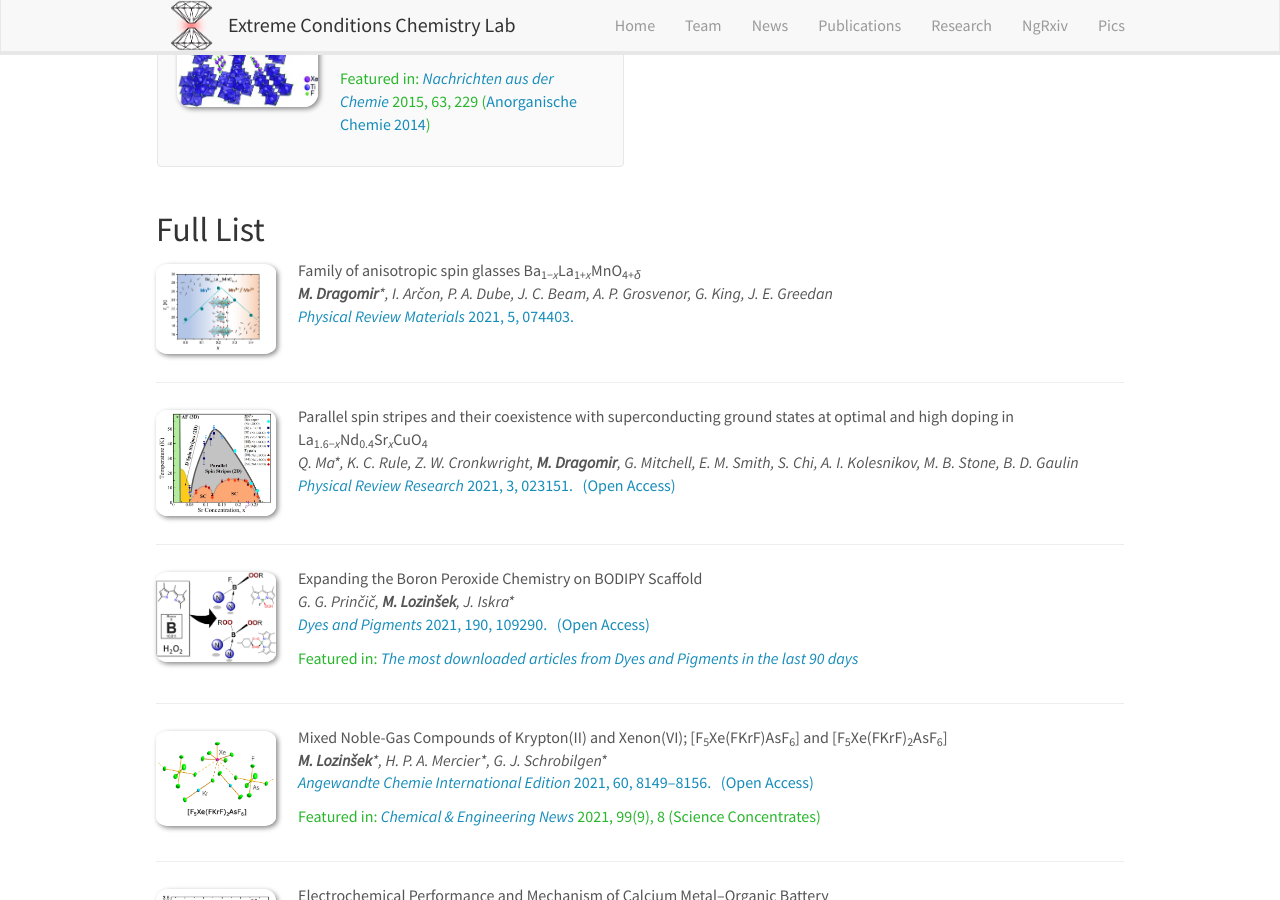
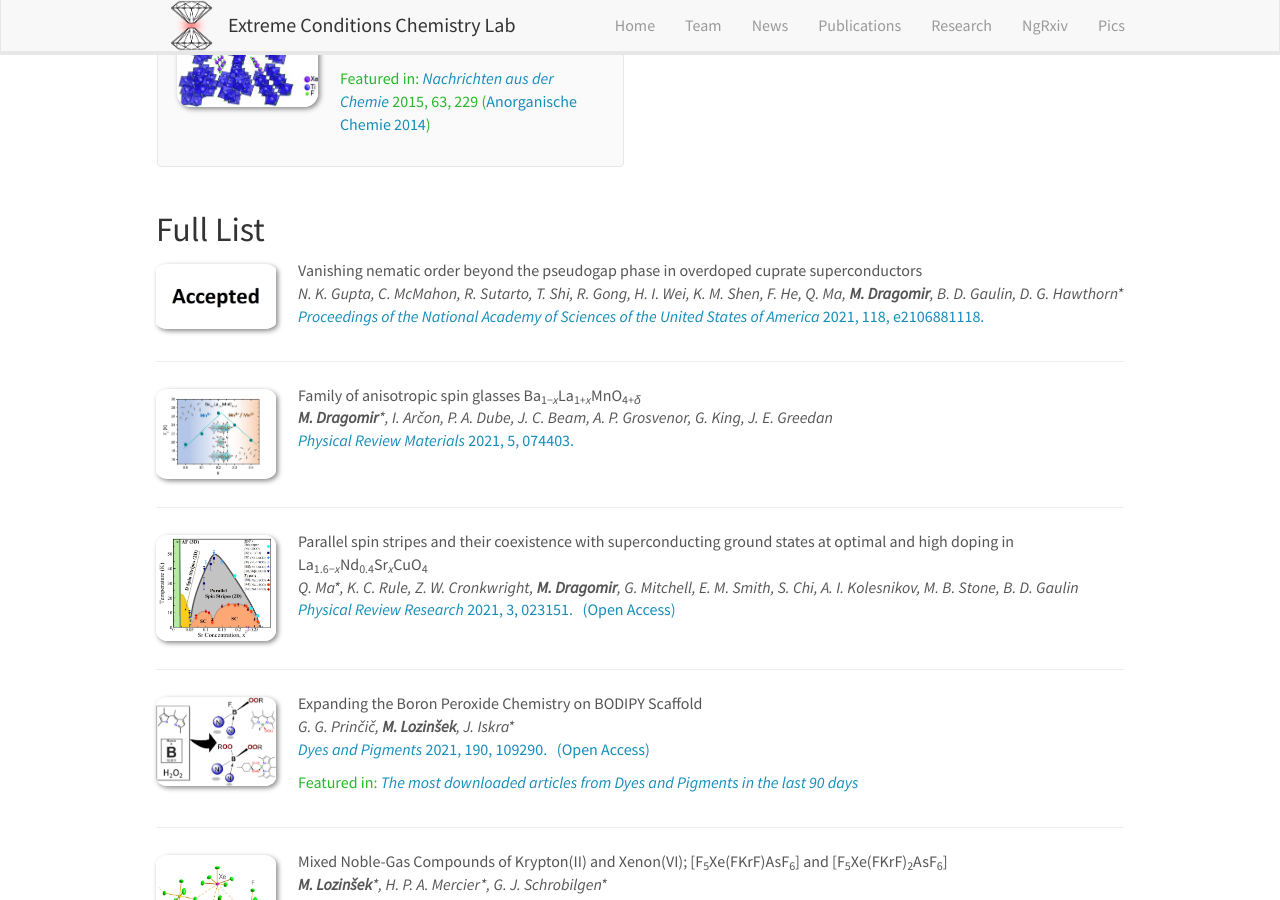
Before and after one commit to eccl-jsi/eccl-jsi.github.io, a Jekyll site: the page built from _pages/publications.md, in a window 1280 px wide and 900 px high, scrolled down 1376 px. Built offline with Jekyll 4.4.1, drawn with Linux system fonts in a browser that asks for light colours; nearby versions of some CDN libraries.

Commit message:
Update publist.yml

```diff
--- a/_data/publist.yml
+++ b/_data/publist.yml
@@ -1,4 +1,13 @@
 ---
+-
+  authors: "N. K. Gupta, C. McMahon, R. Sutarto, T. Shi, R. Gong, H. I. Wei, K. M. Shen, F. He, Q. Ma, <b>M. Dragomir</b>, B. D. Gaulin, D. G. Hawthorn*"
+  description: ""
+  highlight: 0
+  image: Accepted.jpg
+  link:
+    display: "<i>Proceedings of the National Academy of Sciences of the United States of America</i> 2021, 118, e2106881118."
+    url: "https://doi.org/10.1073/pnas.2106881118"
+  title: "Vanishing nematic order beyond the pseudogap phase in overdoped cuprate superconductors"
 -
   authors: "<b>M. Dragomir</b>*, I. Arčon, P. A. Dube, J. C. Beam, A. P. Grosvenor, G. King, J. E. Greedan"
   description: ""
```
